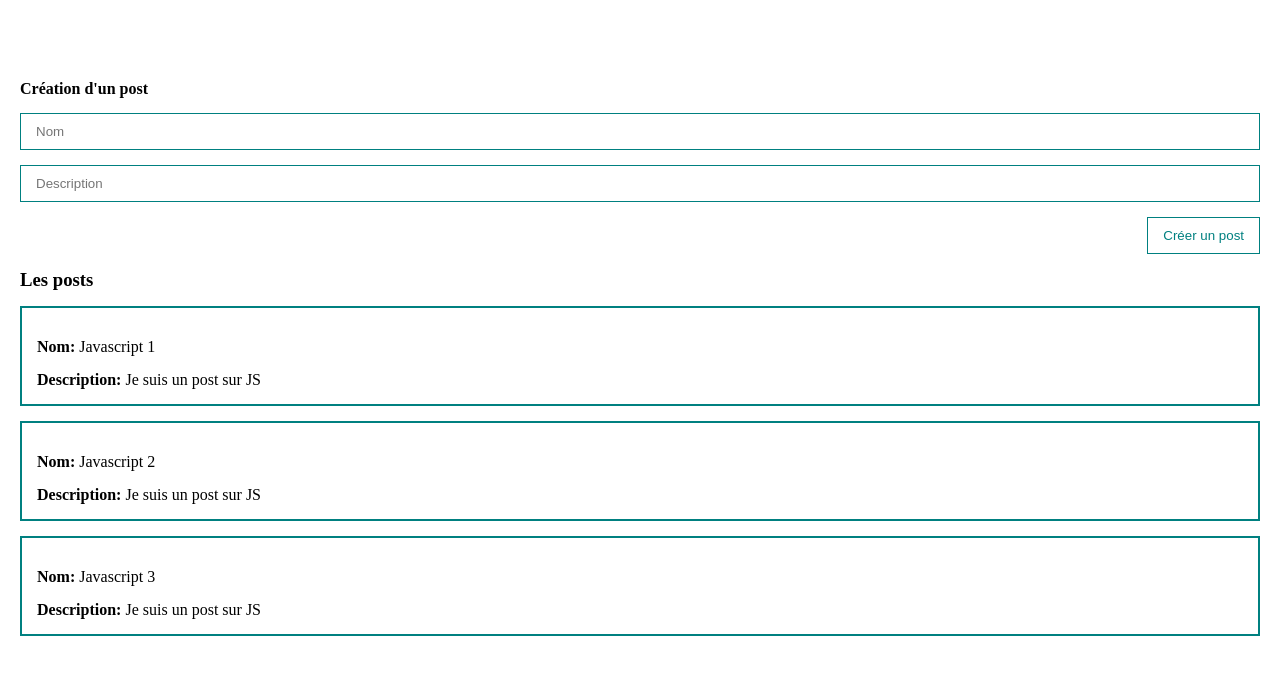
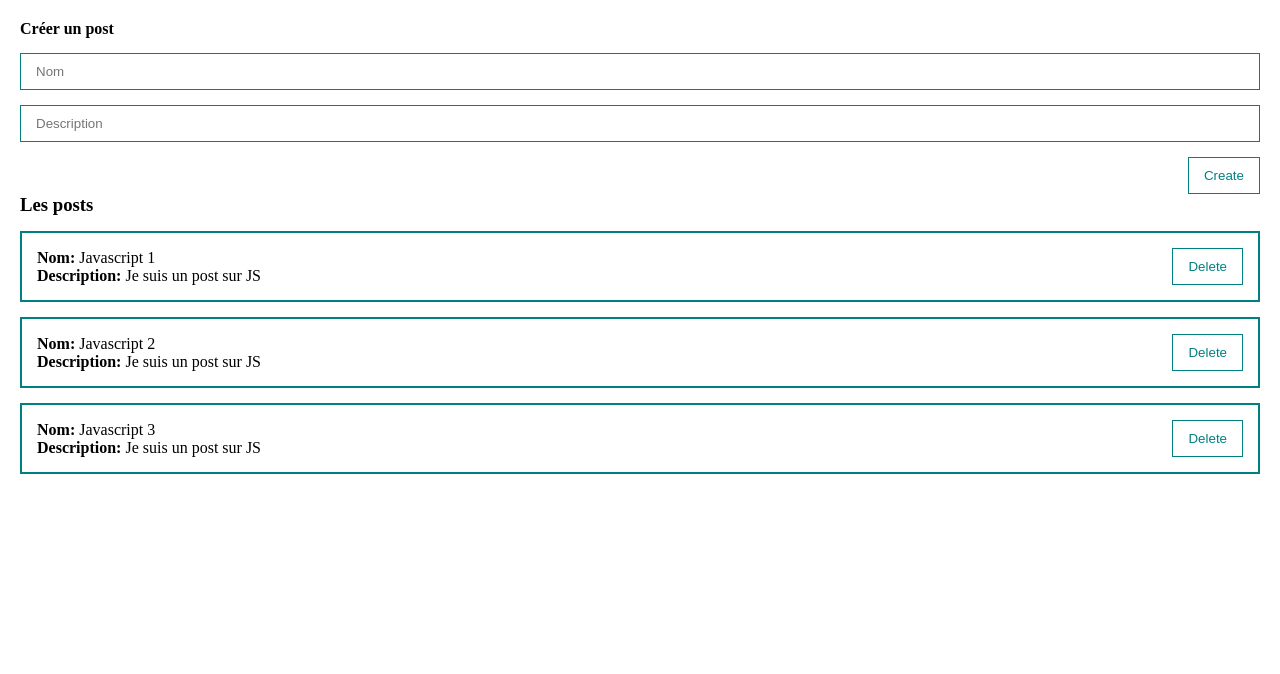
Before and after one commit to ZhannaZucher/vue3-course, a Vue app: page / in a window 1280 px wide. Shown: the top 674 px of the page. Built offline with nearby package versions, Linux system fonts and the light colour scheme.

Commit message:
create : custom button

```diff
--- a/src/App.vue
+++ b/src/App.vue
@@ -33,7 +33,7 @@ export default {
 <style>
 * {
 	padding: 0;
-	margin: 15px 0 0 0;
+	margin: 0;
 	box-sizing: border-box;
 }
 
--- a/src/components/PostForm.vue
+++ b/src/components/PostForm.vue
@@ -1,15 +1,18 @@
 <template>
 	<!--preventDefault avec $submit.prevent pour éviter le rechargement de la page-->
 	<form @submit.prevent>
-		<h4>Création d'un post</h4>
+		<h4>Créer un post</h4>
 		<input v-model="post.title" class="input" type="text" placeholder="Nom">
 		<input v-model="post.body" class="input" type="text" placeholder="Description">
-		<button class="btn" @click="createPost">Créer un post</button>
+		<my-button class="btn-create" @click="createPost">Create</my-button>
 	</form>
 </template>
 
 <script>
+import MyButton from './UI/MyButton.vue'
+
 export default {
+	components: { MyButton },
 	emits: ['create'],
 	data() {
 		return {
@@ -46,12 +49,8 @@ form {
 	margin-top: 15px;
 }
 
-.btn {
+.btn-create {
+	align-self: flex-end;
 	margin-top: 15px;
-	align-self: flex-end;
-	padding: 10px 15px;
-	background: none;
-	color: teal;
-	border: 1px solid teal;
 }
 </style>
--- a/src/components/PostItem.vue
+++ b/src/components/PostItem.vue
@@ -1,12 +1,21 @@
 <template>
 	<div class="post">
-		<div><strong>Nom: </strong>{{ post.title }}</div>
-		<div><strong>Description: </strong>{{ post.body }}</div>
+		<div>
+			<div><strong>Nom: </strong>{{ post.title }}</div>
+			<div><strong>Description: </strong>{{ post.body }}</div>
+		</div>
+		<div class="post__btns">
+			<my-button>Delete</my-button>
+		</div>
+
 	</div>
 </template>
 
 <script>
+import MyButton from './UI/MyButton.vue'
+
 export default {
+	components: { MyButton },
 	props: {
 		post: {
 			type: Object,
@@ -16,4 +25,13 @@ export default {
 }
 </script>
 
-<style scoped></style>
+<style scoped>
+.post {
+	padding: 15px;
+	margin-bottom: 15px;
+	border: 2px solid teal;
+	display: flex;
+	align-items: center;
+	justify-content: space-between;
+}
+</style>
--- a/src/components/PostList.vue
+++ b/src/components/PostList.vue
@@ -1,9 +1,9 @@
 <template>
 
 	<div>
-		<h3>Les posts</h3>
+		<h3 class="posts-header">Les posts</h3>
 	</div>
-	<post-item class="post" v-for="post in posts" :key="post.id" :post="post" />
+	<post-item v-for="post in posts" :key="post.id" :post="post" />
 </template>
 
 <script>
@@ -23,8 +23,7 @@ export default {
 </script>
 
 <style scoped>
-.post {
-	padding: 15px;
-	border: 2px solid teal;
+.posts-header {
+	margin-bottom: 15px;
 }
 </style>
--- /dev/null
+++ b/src/components/UI/MyButton.vue
@@ -0,0 +1,20 @@
+<template>
+	<button class="btn">
+		<slot></slot>
+	</button>
+</template>
+
+<script>
+export default {
+
+}
+</script>
+
+<style scoped>
+.btn {
+	padding: 10px 15px;
+	background: none;
+	color: teal;
+	border: 1px solid teal;
+}
+</style>
```
